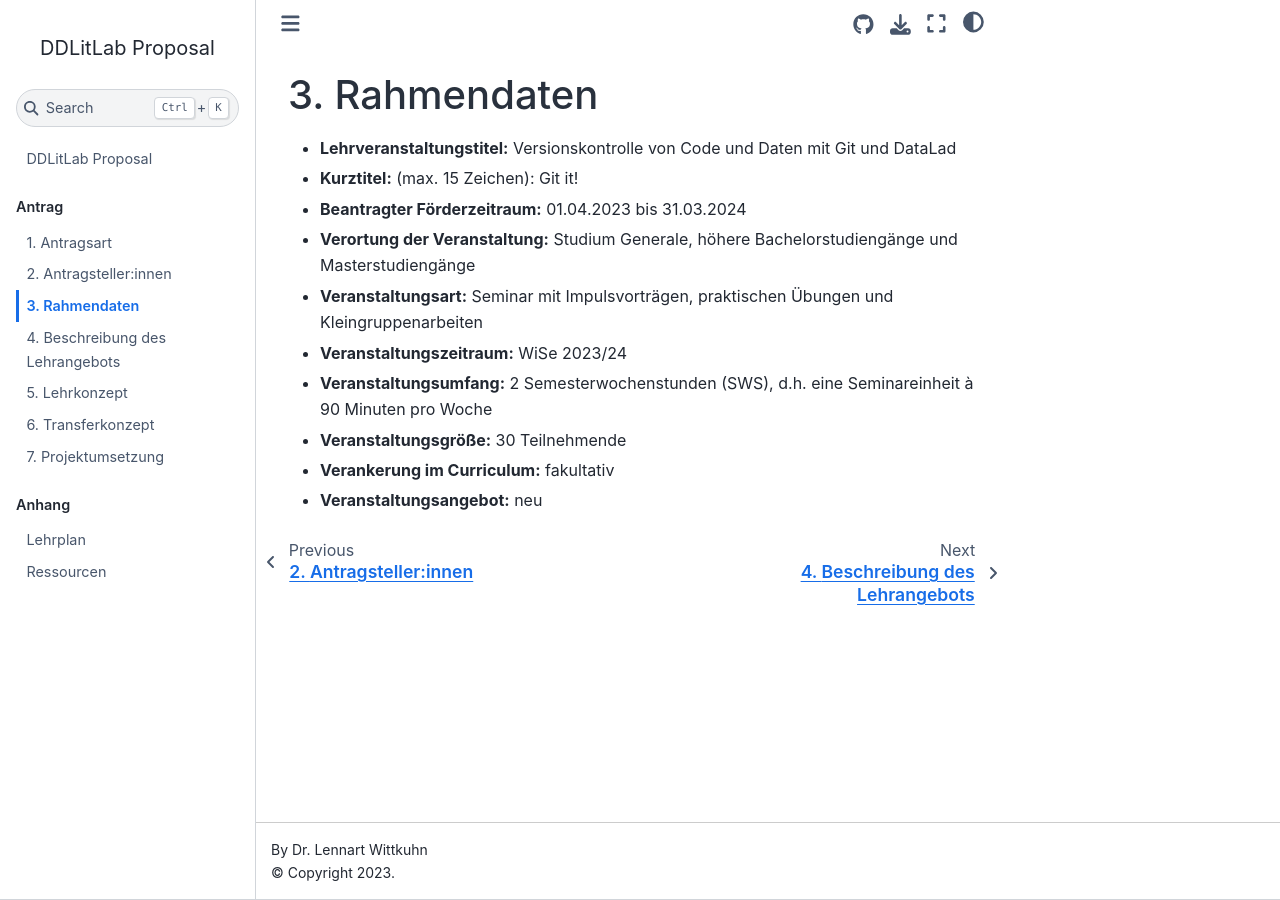
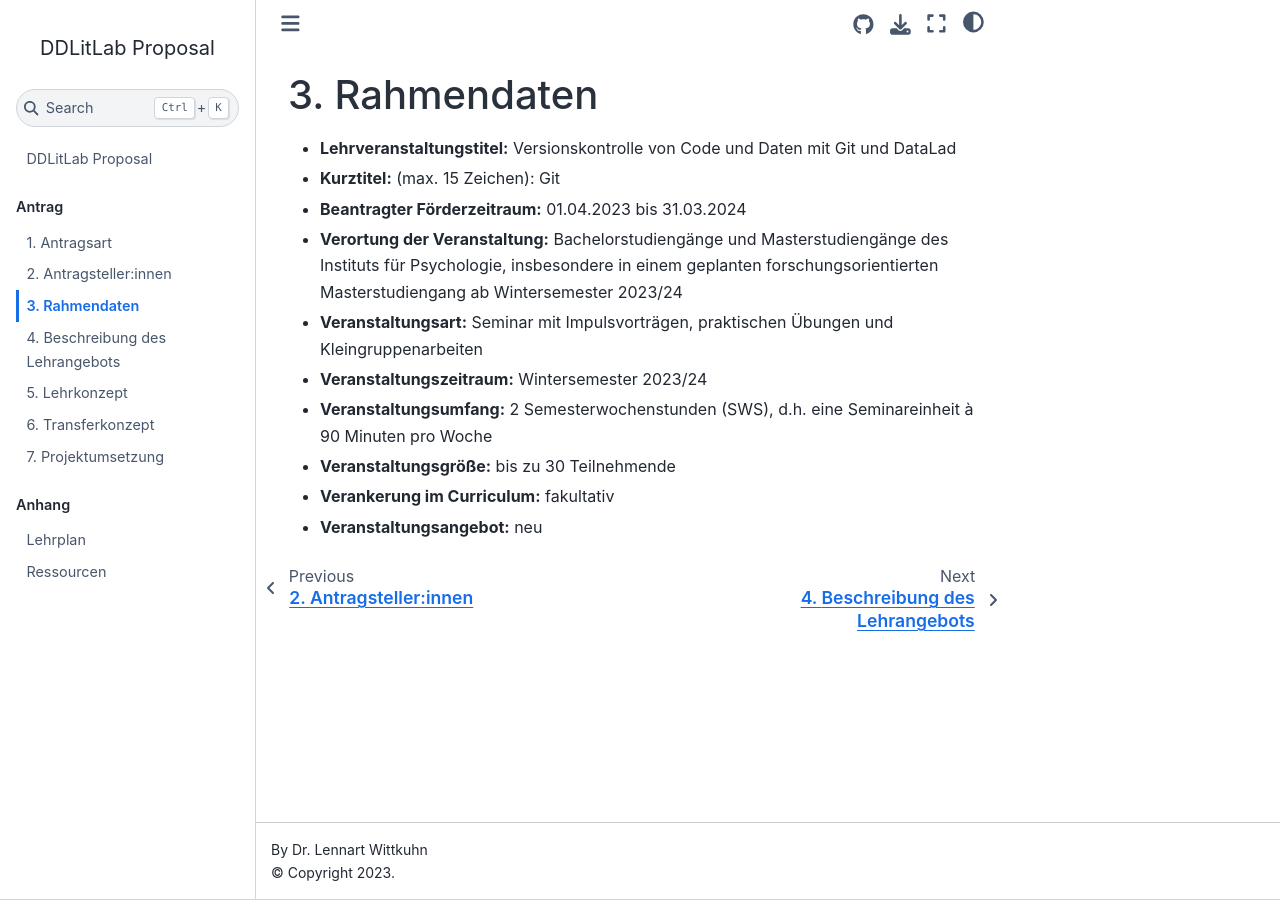
Before and after one commit to lnnrtwttkhn/ddlitlab-proposal, a Jupyter Book: the page built from docs/rahmendaten.md, in a window 1280 px wide. Built offline with Jupyter Book 1.0.4 settings and Sphinx 7.4.7 and the Sphinx Book theme 1.1.4, drawn with Linux system fonts in a browser that asks for light colours.

Commit message:
update information in rahmendaten

```diff
--- a/docs/rahmendaten.md
+++ b/docs/rahmendaten.md
@@ -1,12 +1,12 @@
 # Rahmendaten
 
 - **Lehrveranstaltungstitel:** Versionskontrolle von Code und Daten mit Git und DataLad
-- **Kurztitel:** (max. 15 Zeichen): Git it!
+- **Kurztitel:** (max. 15 Zeichen): Git
 - **Beantragter Förderzeitraum:** 01.04.2023 bis 31.03.2024
-- **Verortung der Veranstaltung:** Studium Generale, höhere Bachelorstudiengänge und Masterstudiengänge
+- **Verortung der Veranstaltung:** Bachelorstudiengänge und Masterstudiengänge des Instituts für Psychologie, insbesondere in einem geplanten forschungsorientierten Masterstudiengang ab Wintersemester 2023/24
 - **Veranstaltungsart:** Seminar mit Impulsvorträgen, praktischen Übungen und Kleingruppenarbeiten
-- **Veranstaltungszeitraum:** WiSe 2023/24
+- **Veranstaltungszeitraum:** Wintersemester 2023/24
 - **Veranstaltungsumfang:** 2 Semesterwochenstunden (SWS), d.h. eine Seminareinheit à 90 Minuten pro Woche
-- **Veranstaltungsgröße:** 30 Teilnehmende
+- **Veranstaltungsgröße:** bis zu 30 Teilnehmende
 - **Verankerung im Curriculum:** fakultativ
 - **Veranstaltungsangebot:** neu
```
